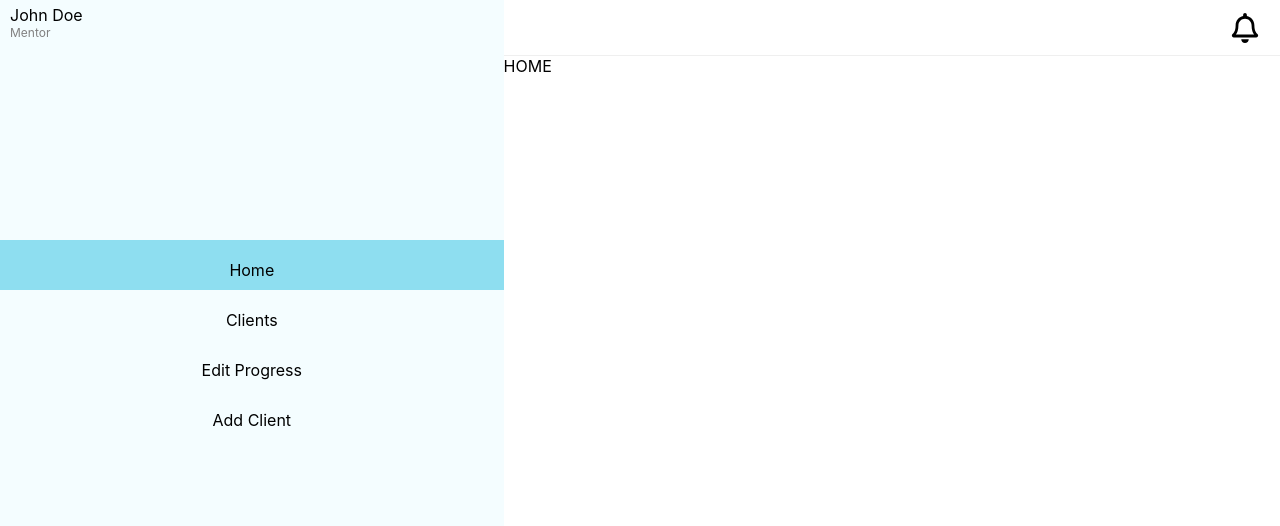
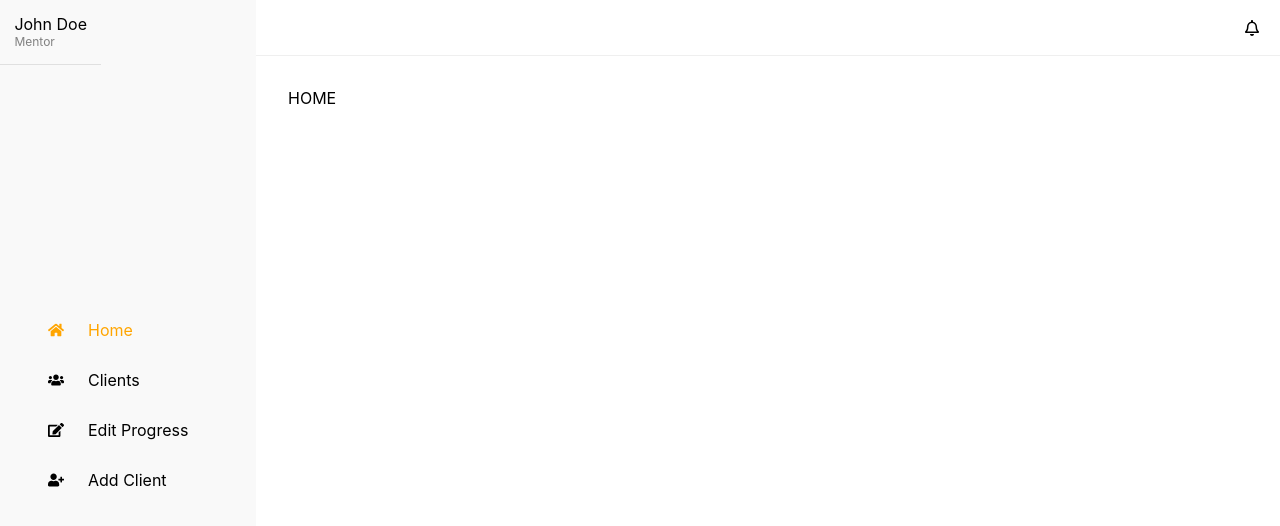
Before and after one commit to ashrofdev/project-unlimited, a React (Create React App) app: page /dashboard in a window 1280 px wide. Shown: the top 526 px of the page. Built offline with nearby package versions, Linux system fonts and the light colour scheme.

Commit message:
adding the powered footer

```diff
--- a/src/component/PoweredBy/PoweredBy.js
+++ b/src/component/PoweredBy/PoweredBy.js
@@ -5,7 +5,7 @@ const PoweredBy = () => {
     return (
         <div className="powered">
             <div className="logo">
-                <img src={fspLogo} />
+                <img alt="" src={fspLogo} />
             </div>
             <p>Powered by Freedom Synergy Pro</p>
         </div>
--- a/src/component/dashboard/Dashboard.jsx
+++ b/src/component/dashboard/Dashboard.jsx
@@ -1,6 +1,6 @@
 import React, { Component } from 'react'
 
-import {FaRegBell} from 'react-icons/fa'
+import {FaEdit, FaHome, FaRegBell, FaUserPlus, FaUsers} from 'react-icons/fa'
 import Addclient from './Addclient'
 import Clients from './Clients'
 import EditProgress from './EditProgress'
@@ -35,10 +35,10 @@ class Dashboard extends Component {
                         </div>
                         <div id="nav-items">
 
-                                <div  onClick={this.clickHandler} id={this.state.active==="Home"?"active":"Home"}>Home</div>
-                                <div onClick={this.clickHandler} id={this.state.active==="Clients"?"active":"Clients"}>Clients</div>
-                                <div onClick={this.clickHandler} id={this.state.active==="Edit"?"active":"Edit"}>Edit Progress</div>
-                                <div onClick={this.clickHandler} id={this.state.active==="Add"?"active":"Add"}>Add Client</div>
+                                <div onClick={this.clickHandler} id={this.state.active==="Home"?"active":"Home"}><div className="icon"><FaHome id="icon" /></div> Home</div>
+                                <div onClick={this.clickHandler} id={this.state.active==="Clients"?"active":"Clients"}><div className="icon"><FaUsers id="icon" /></div> Clients</div>
+                                <div onClick={this.clickHandler} id={this.state.active==="Edit"?"active":"Edit"}><div className="icon"><FaEdit id="icon" /></div> Edit Progress</div>
+                                <div onClick={this.clickHandler} id={this.state.active==="Add"?"active":"Add"}><div className="icon"><FaUserPlus id="icon" /></div> Add Client</div>
 
                         </div>
                     </div>
--- a/src/resources/scss/dashboard/clients.scss
+++ b/src/resources/scss/dashboard/clients.scss
@@ -1,20 +1,21 @@
 .client-container{
     display: grid;
     grid-template-columns: 1fr 3fr;
-    grid-template-rows:93vh ;
-    gap: 20px;
+    grid-template-rows: 93vh ;
+
     .client-left{
-        margin: 20px auto;
-        display: grid;
+        margin-top: 3rem;
 
     .client-items{
         min-width: 180px;
-        height: 38px;
         display: grid;
         grid-template-columns: 1fr 3fr;
-        border: 1px solid grey ;
         border-radius: 5px;
         align-content: center;
+        margin: 1rem 0;
+        padding: 1rem;
+        box-shadow: 1px 1px 5px rgba(41, 41, 41, 0.205);
+
         .dot{
             place-self: center;
             width: 15px;
@@ -25,7 +26,7 @@
         .dot-name{
             margin-left: 10px;
             place-self:center start;
-            font-size: 10px;
+            font-size: 1rem;
             #title{
                 color: grey;
                 font-size: 9px;
@@ -41,28 +42,28 @@
 }
     .client-right{
         margin: auto;
+        box-shadow: 1px 1px 5px rgba(41, 41, 41, 0.384);
 
         .client-right-container{
-            width: 35vw;
+            width: 45vw;
             height: 70vh;
-            border: 1px solid grey;
             border-radius: 5px;
-            padding: 20px ;
+            padding: 2rem ;
 
 
             .inner-right-container{
                 display: grid;
                 grid-template-columns: repeat(2,1fr);
-                gap: 20px 0px;
-                place-items: center;
-                margin: 30px;
+                grid-gap: 2rem;
+                margin: 2rem 0;
 
                 .inner-items{
-                    border: 1px solid grey;
-                    width: 110px;
-                    height: 30px;
+                    box-shadow: 1px 1px 5px rgba(41, 41, 41, 0.384);
+                    padding: .5rem;
                     border-radius: 5px;
                     text-align: center;
+                    background-color: rgba(255, 166, 0, 0.171);
+                    color: black;
                 }
             }
             .dot-name{
--- a/src/resources/scss/dashboard/dashboard.scss
+++ b/src/resources/scss/dashboard/dashboard.scss
@@ -3,7 +3,7 @@
 }
 .container{
     display: grid;
-    grid-template-columns: 10rem 1fr minmax();
+    grid-template-columns: minmax(15rem, 16rem) 1fr minmax(10rem, 70vw);
     grid-template-rows: 7vh 93vh;
     grid-template-areas:
 	"n h h"
@@ -17,43 +17,55 @@
     justify-content: end;
     align-content: center;
     #bell{
-        font-size: 30px;
+        font-size: 1rem;
         margin-right:20px ;
     }
 }
+
 .nav{
-    background-color: #F4FDFF;
+    background-color: #e0e0e034;
     grid-area: n;
-    display: grid;
-    grid-template-rows: 30vh auto;
+
     #avatar{
         justify-self: start;
-        margin: 5px 10px;
+        padding: .9rem;
+        border-bottom: 1px solid rgb(224, 224, 224);
+
         #title{
             color: grey;
             font-size: 12px;
         }
     }
+
     span{
         display: block;
     }
+
     #nav-items{
         display: grid;
         justify-content: stretch;
         align-content: stretch;
         grid-auto-rows: 50px;
+        margin-top: 15rem;
 
         div{
+            display: flex;
+            align-items: center;
+
             cursor: pointer;
-            text-align: center;
-            padding: 20px;
-            transition: all 500ms linear;
+            padding: 1.5rem;
+            transition: all .2s linear;
+
+            &  .icon {
+                margin: 0;
+            }
+
             &:hover{
-                background-color:#8edef08c ;
+                color: orange;
             }
         }
         #active{
-            background-color:#8edef0 ;
+            color: orange;
         }
 
     }
@@ -61,4 +73,5 @@
 .main{
     background-color: var(--backGround);
     grid-area: m;
+    padding: 2rem;
 }
```
